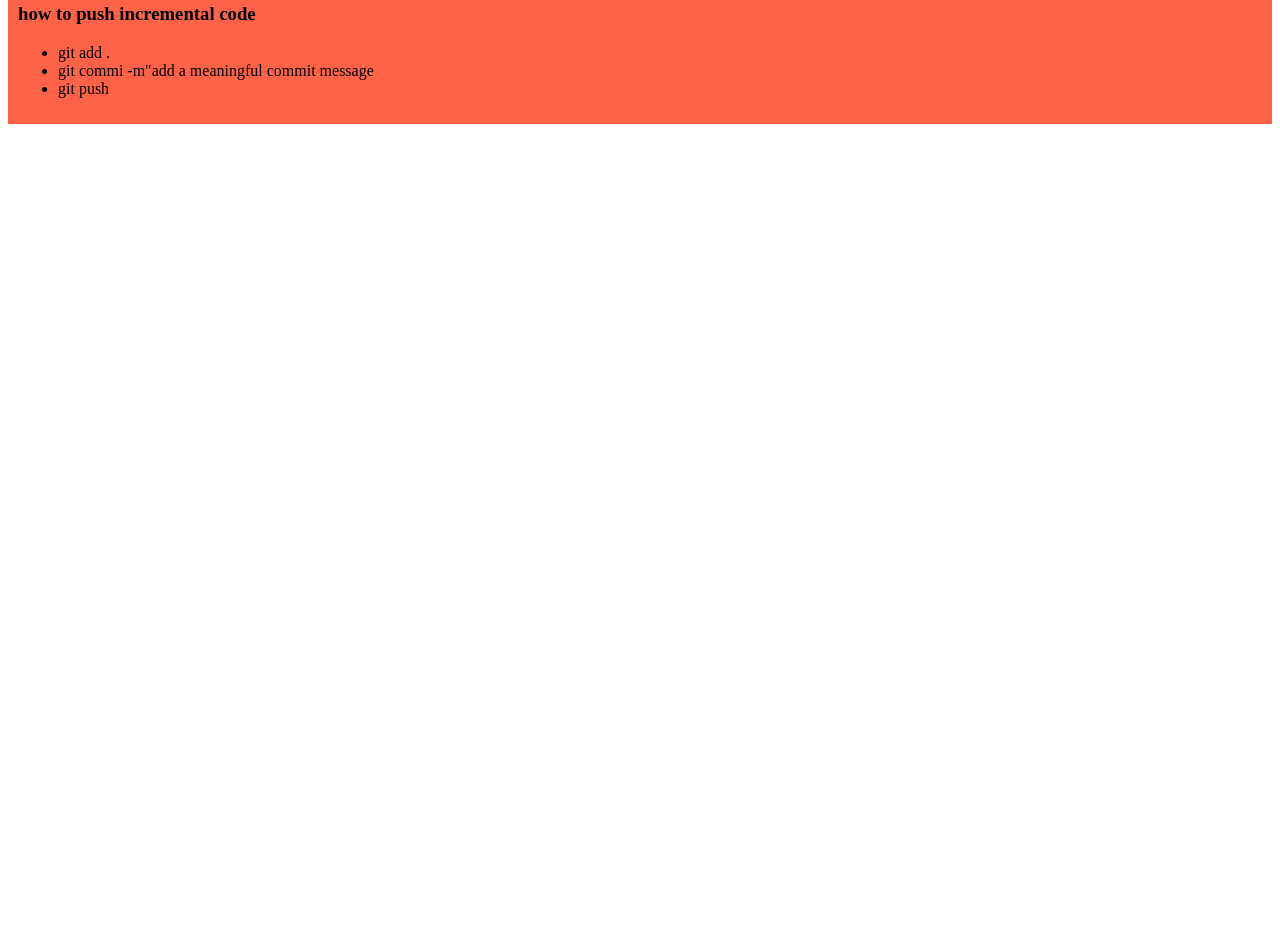
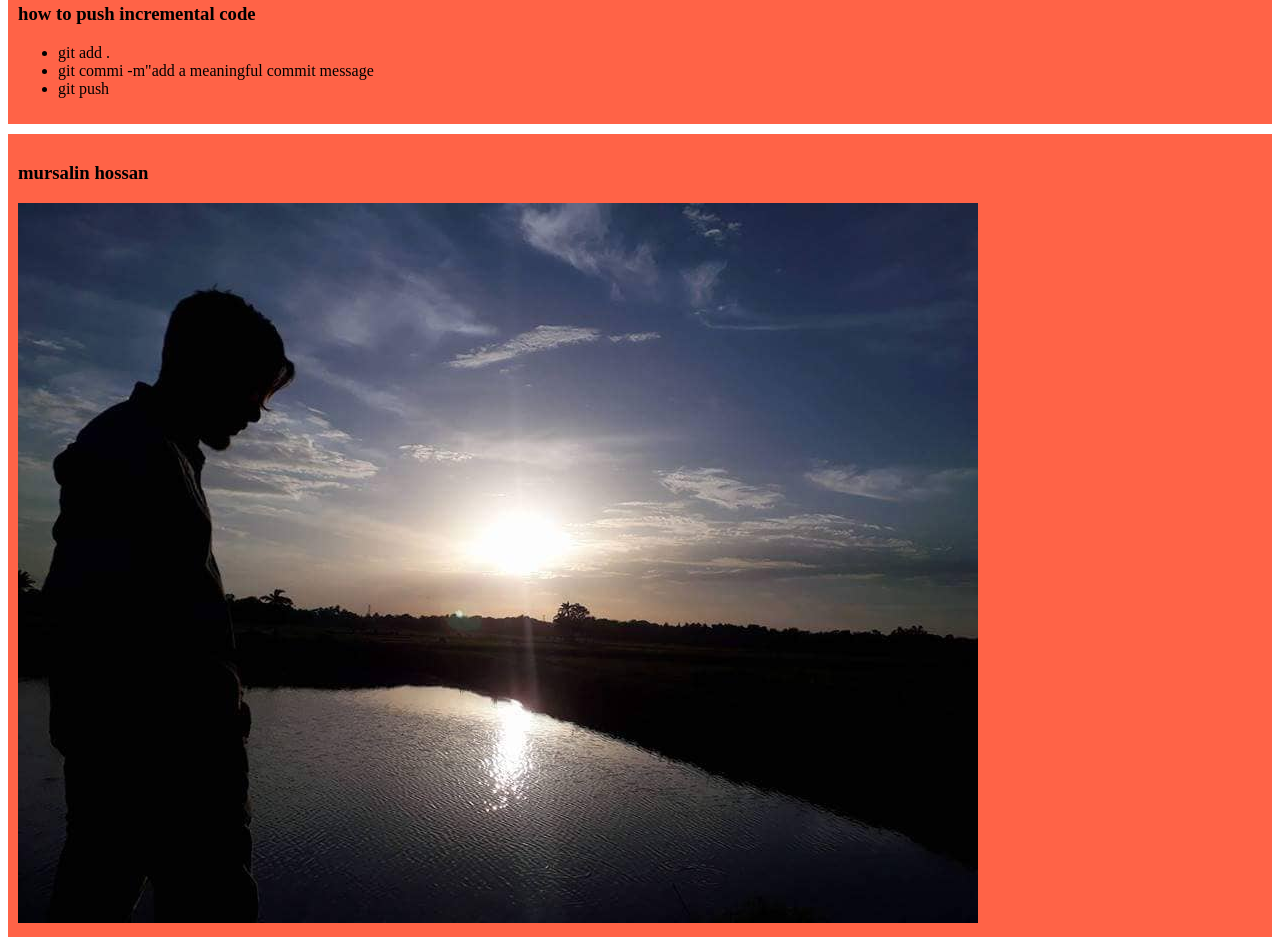
Before and after one commit to mursalin111/my-first-github, a plain HTML site: page index.html in a window 1280 px wide. Shown: the part 458-1405 px from the top of the page. Before the commit the page ends 800 px from the top, so only its background shows below. Drawn offline with Linux system fonts and the light colour scheme.

Commit message:
mursalin hossan

```diff
--- a/index.html
+++ b/index.html
@@ -29,6 +29,10 @@
             <li>git push</li>
         </ul>
     </div>
+    <div>
+        <h3>mursalin hossan</h3>
+        <img src="picture/mursalin1.jpg" alt="">
+    </div>
 
 </body>
 </html>
```
Also changed, not shown: picture/mursalin1.jpg (added).
